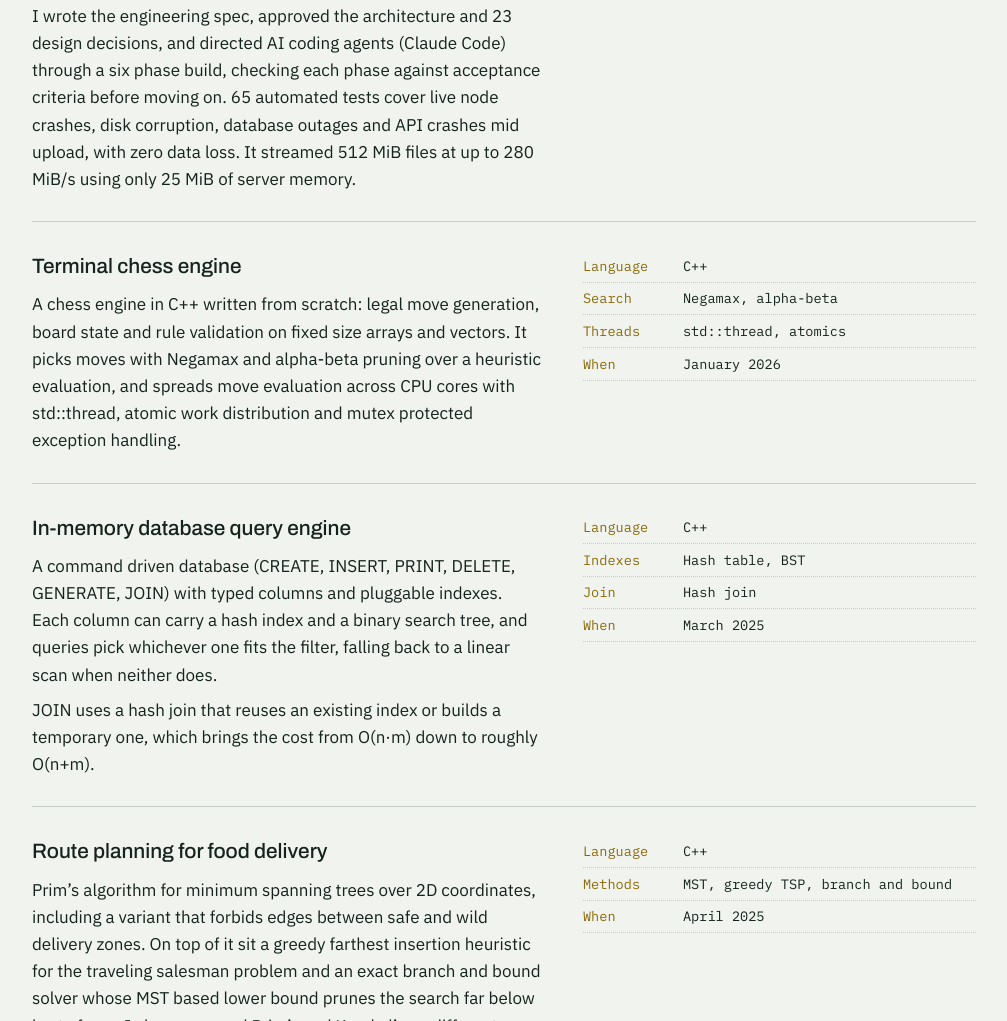
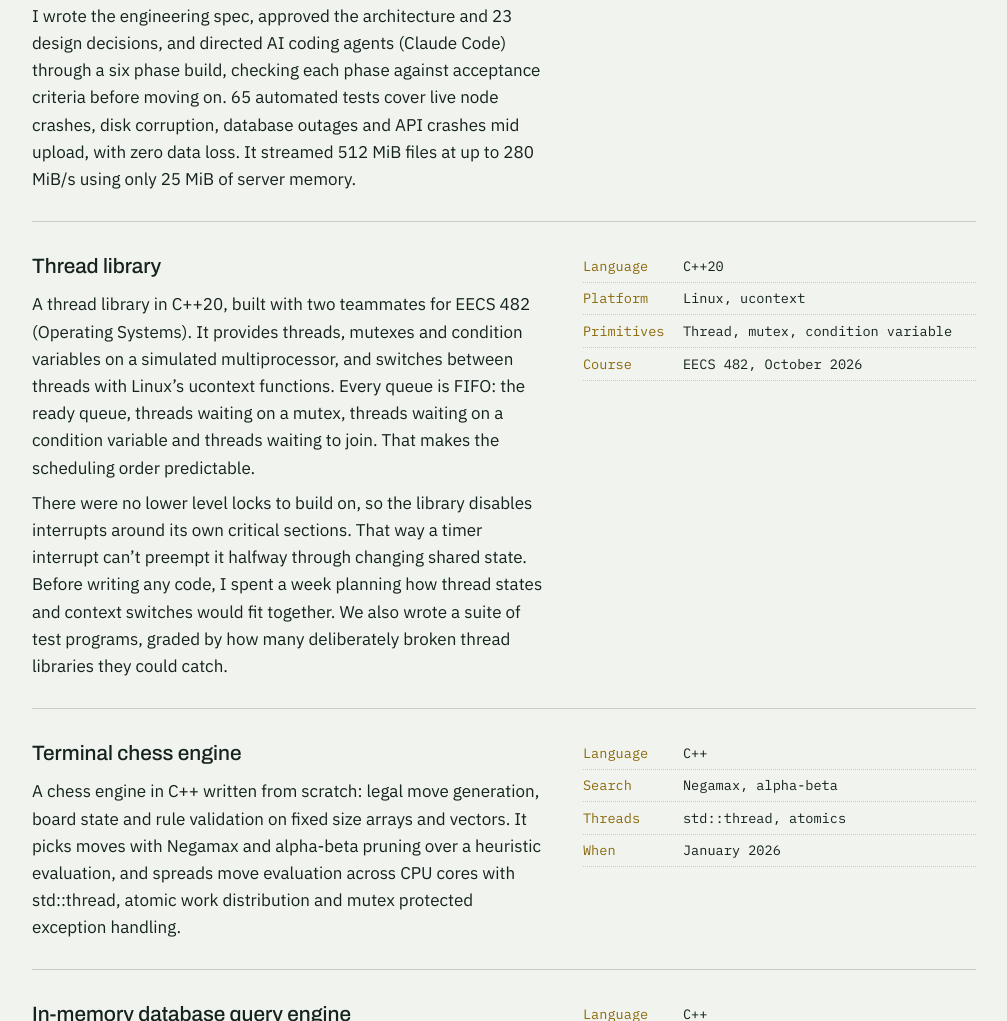
Before and after one commit to RobConfor/RobConfor.github.io, a plain HTML site: page index.html in a window 1280 px wide. Shown: the part 1911-2932 px from the top of the page, without its empty margins (136-1143 px from the left). Drawn offline with Linux system fonts and the light colour scheme.

Commit message:
Update index.html

```diff
--- a/index.html
+++ b/index.html
@@ -123,6 +123,20 @@ footer{margin-top:4.5rem;padding-top:1rem;border-top:3px solid var(--pcb);displa
 <div><dt>Recovery</dt><dd>~15 s detect, &lt;1 min re-replicate</dd></div>
 <div><dt>Tests</dt><dd>65 automated</dd></div>
 <div><dt>When</dt><dd>October 2026</dd></div>
+</dl>
+</article>
+
+<article class="proj">
+<div>
+<h3>Thread library</h3>
+<p>A thread library in C++20, built with two teammates for EECS 482 (Operating Systems). It provides threads, mutexes and condition variables on a simulated multiprocessor, and switches between threads with Linux’s ucontext functions. Every queue is FIFO: the ready queue, threads waiting on a mutex, threads waiting on a condition variable and threads waiting to join. That makes the scheduling order predictable.</p>
+<p>There were no lower level locks to build on, so the library disables interrupts around its own critical sections. That way a timer interrupt can’t preempt it halfway through changing shared state. Before writing any code, I spent a week planning how thread states and context switches would fit together. We also wrote a suite of test programs, graded by how many deliberately broken thread libraries they could catch.</p>
+</div>
+<dl>
+<div><dt>Language</dt><dd>C++20</dd></div>
+<div><dt>Platform</dt><dd>Linux, ucontext</dd></div>
+<div><dt>Primitives</dt><dd>Thread, mutex, condition variable</dd></div>
+<div><dt>Course</dt><dd>EECS 482, October 2026</dd></div>
 </dl>
 </article>
 
```
